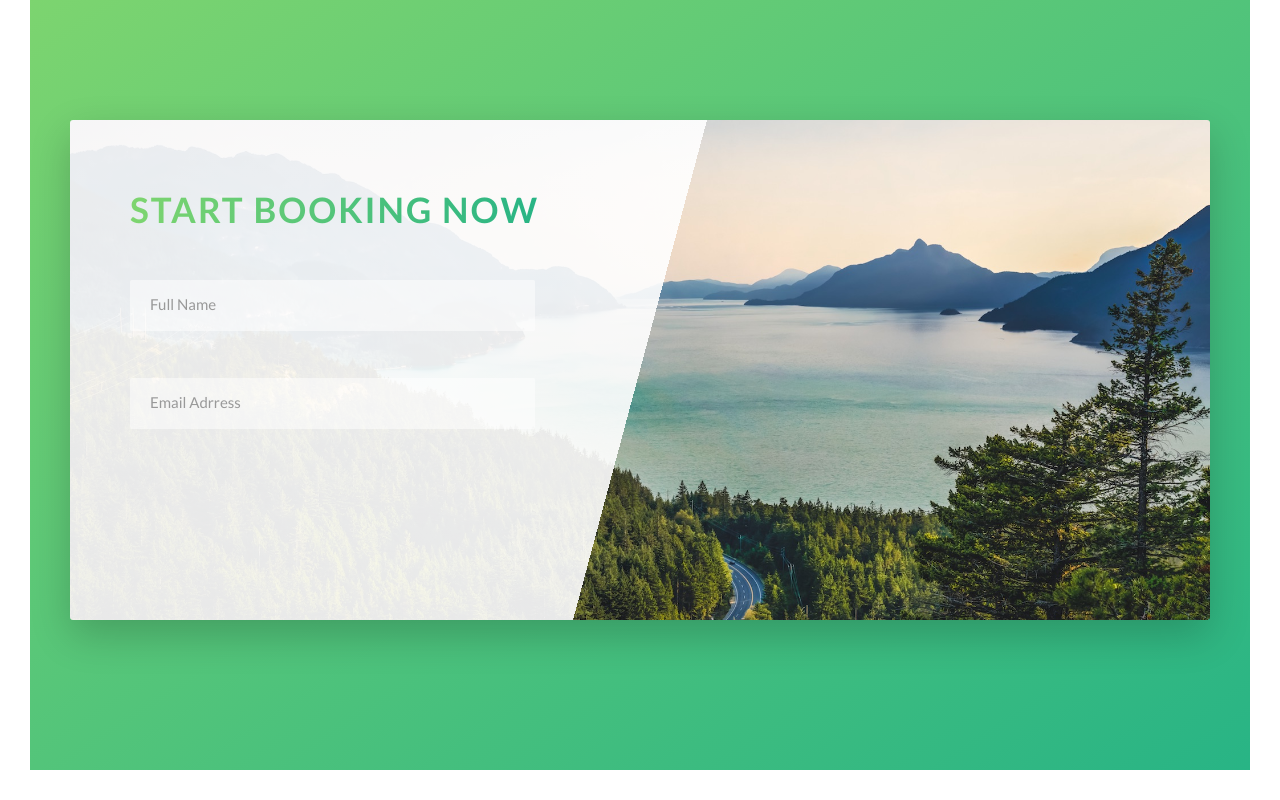
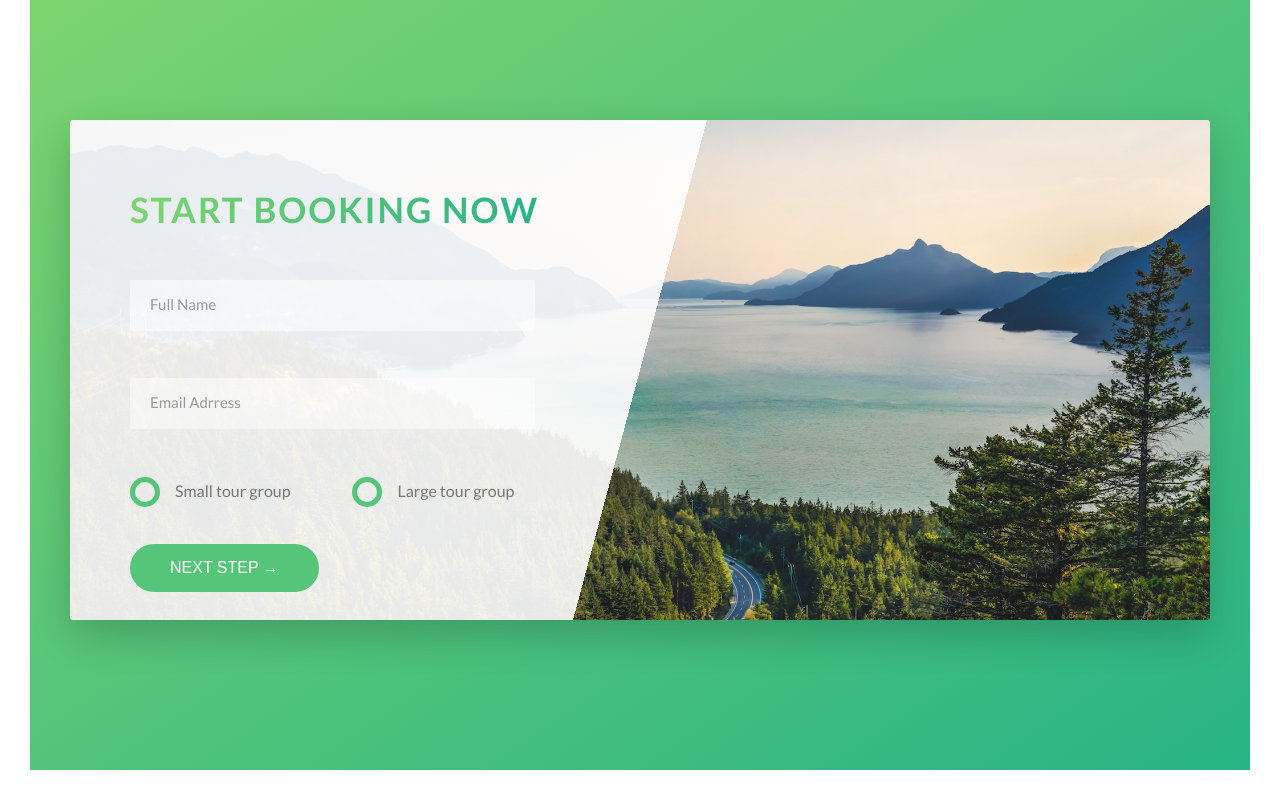
Before and after one commit to c4t3rpilL4r/advanced_css_and_sass, a website: page 05/index.html in a window 1280 px wide. Shown: the part 4467-5267 px from the top of the page. Drawn offline with Linux system fonts and the light colour scheme.

Commit message:
047 Building the Booking Section - Part 3

```diff
--- a/05/index.html
+++ b/05/index.html
@@ -273,7 +273,7 @@
 					<video class="bg-video__content" autoplay muted loop>
 						<source src="img/video.mp4" type="video/mp4">
 						<source src="img/video.webm" type="video/webm">
-							Your browser is not supported!
+						Your browser is not supported!
 					</video>
 				</div>
 
@@ -349,11 +349,35 @@
 								</div>
 
 								<div class="form__group">
-										<input type="email" class="form__input" placeholder="Email Adrress" id="email" required>
-										<label for="email" class="form__label">
-											Email Address
+									<input type="email" class="form__input" placeholder="Email Adrress" id="email" required>
+									<label for="email" class="form__label">
+										Email Address
+									</label>
+								</div>
+
+								<div class="form__group u-margin-bottom-medium">
+									<div class="form__radio-group">
+										<input type="radio" class="form__radio-input" id="small" name="size">
+										<label for="small" class="form__radio-label">
+											<span class="form__radio-button"></span>
+											Small tour group
 										</label>
 									</div>
+
+									<div class="form__radio-group">
+										<input type="radio" class="form__radio-input" id="large" name="size">
+										<label for="large" class="form__radio-label">
+											<span class="form__radio-button"></span>
+											Large tour group
+										</label>
+									</div>
+								</div>
+
+								<div class="form__group">
+									<button class="btn btn--green">
+										Next step &rarr;
+									</button>
+								</div>
 							</form>
 						</div>
 					</div>
--- a/05/sass/base/_utilities.scss
+++ b/05/sass/base/_utilities.scss
@@ -1,10 +1,10 @@
 /* ---------------------------- UTILITIES ---------------------------- */
 
-.u-center-text { text-align: center; } // this is the parent...the child will be treated as text so it will be centered
+.u-center-text { text-align: center !important; } // this is the parent...the child will be treated as text so it will be centered
 
-.u-margin-bottom-small { margin-bottom: 1.5rem; };
-.u-margin-bottom-medium { margin-bottom: 4rem; };
-.u-margin-bottom-big { margin-bottom: 8rem; };
+.u-margin-bottom-small { margin-bottom: 1.5rem !important; };
+.u-margin-bottom-medium { margin-bottom: 4rem !important; };
+.u-margin-bottom-big { margin-bottom: 8rem !important; };
 
-.u-margin-top-big { margin-top: 8rem; };
-.u-margin-top-huge { margin-top: 10rem; };
+.u-margin-top-big { margin-top: 8rem !important; };
+.u-margin-top-huge { margin-top: 10rem !important; };
--- a/05/sass/components/_button.scss
+++ b/05/sass/components/_button.scss
@@ -1,6 +1,7 @@
 /* ---------------------------- BUTTON ---------------------------- */
 
 .btn {
+	&,
 	&:link,
 	&:visited {
 		text-transform: uppercase;
@@ -11,6 +12,10 @@
 		transition: all .2s;
 		position: relative;
 		font-size: $default-font-size;
+
+		// Change for the <button> element
+		border: none;
+		cursor: pointer;
 	}
 
 	&:hover {
@@ -25,7 +30,9 @@
 		}
 	}
 
-	&:active {
+	&:active,
+	&:focus {
+		outline: none;
 		transform: translateY(-1px);
 		box-shadow: 0 .5rem 1rem rgba($color-black, .2);
 	}
--- a/05/sass/components/_form.scss
+++ b/05/sass/components/_form.scss
@@ -22,6 +22,7 @@
 
 		width: 90%;
 		display: block;
+		transition: all .3s;
 
 		&:focus {
 			outline: none;
@@ -59,4 +60,51 @@
 		visibility: hidden;
 		transform: translateY(-4rem);
 	}
+
+	&__radio-group {
+		width: 49%;
+		display: inline-block;
 	}
+
+	&__radio-input {
+		display: none;
+	}
+
+	&__radio-label {
+		font-size: $default-font-size;
+		cursor: pointer;
+		position: relative;
+		padding-left: 4.5rem;
+	}
+
+	&__radio-button {
+		height: 3rem;
+		width: 3rem;
+		border: 5px solid $color-primary;
+		border-radius: 50%;
+		display: inline-block;
+		position: absolute;
+		left: 0;
+		top: -.4rem;
+
+		&::after {
+			content: "";
+			display: block;
+			height: 1.3rem;
+			width: 1.3rem;
+			border-radius: 50%;
+			position: absolute;
+			top: 50%;
+			left: 50%;
+			transform: translate(-50%, -50%);
+			background-color: $color-primary;
+			opacity: 0;
+			transition: opacity .2s;
+		}
+	}
+
+	// once the radio label is checked, it will then connect to the radio-input which will then select the corresponding sibling and then its child
+	&__radio-input:checked ~ &__radio-label &__radio-button::after {
+		opacity: 1;
+	}
+}
```
Also changed, not shown: 05/css/style.css. Lines whose indentation alone changed are shown as unchanged.
